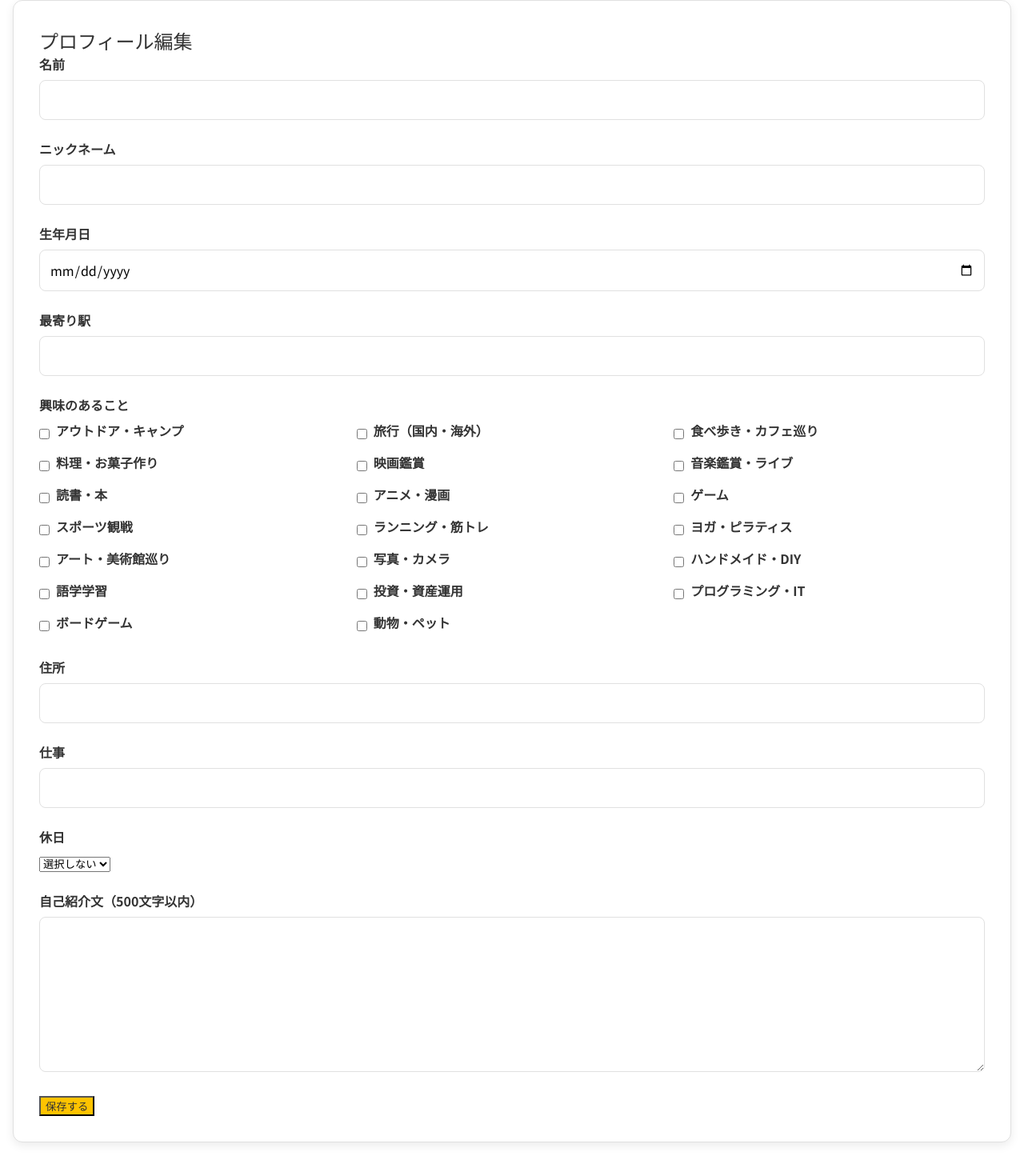
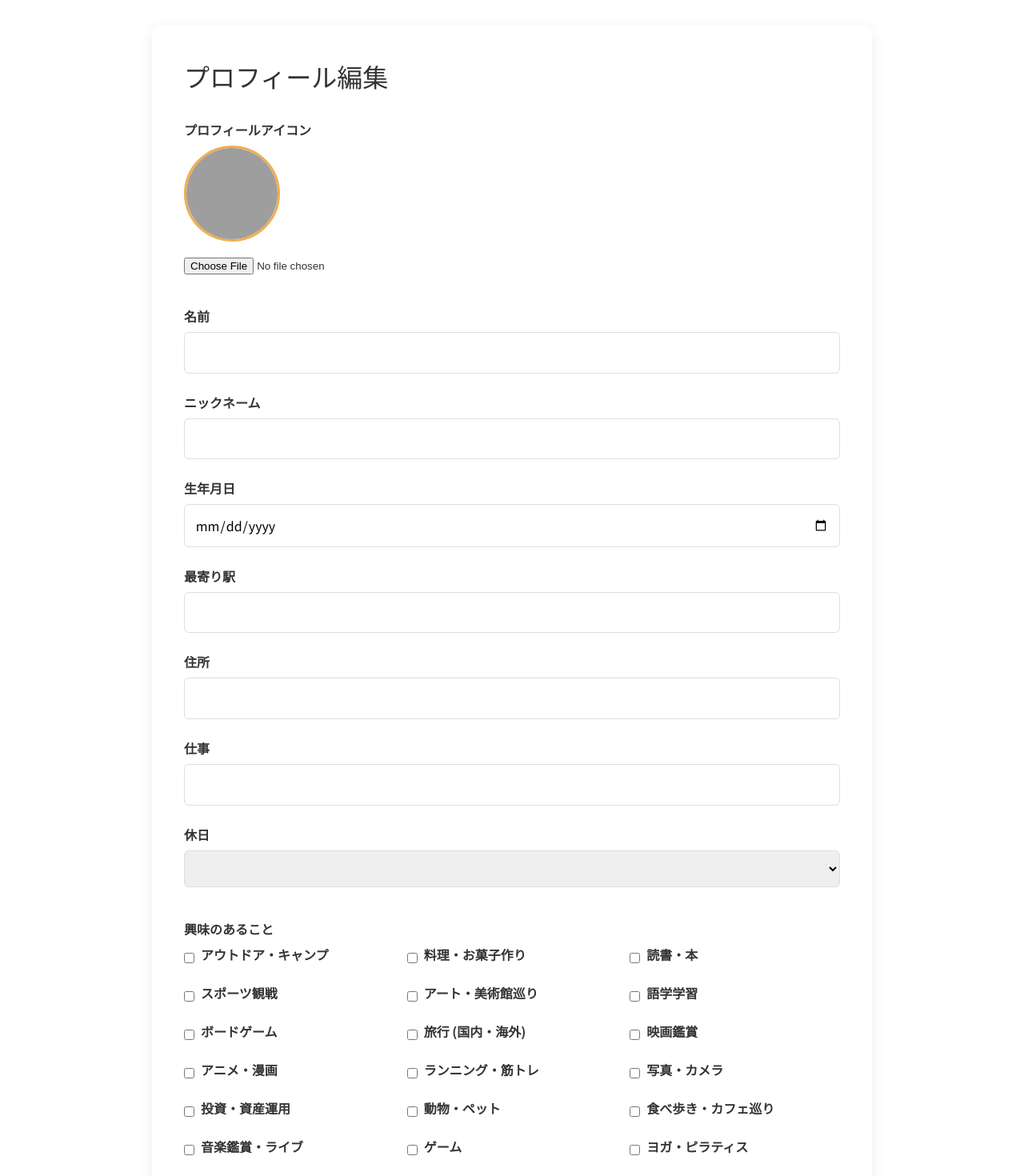
Before and after one commit to calme-calma/neighbor-link, a Vue app: page /profile in a window 1280 px wide. Shown: the part 73-1543 px from the top of the page at 80% size. Before the commit the page ends 1517 px from the top, so only its background shows below. Built offline with nearby package versions, Linux system fonts and the light colour scheme; no server answers; the database is empty; sample sign-in values are in the browser's storage; grey boxes are pictures that could not be loaded.

Commit message:
Feat: Implement user profiles and enhance event details

```diff
--- a/src/components/CreateEvent.vue
+++ b/src/components/CreateEvent.vue
@@ -17,8 +17,16 @@ const eventData = ref({
   eventDate: '',
   location: '',
   category: '',
+  price: '', // ★ 参加費フィールドを追加
+  tags: []    // ★ 雰囲気タグ（複数選択なので配列）を追加
 });
 
+// ★ 雰囲気タグの選択肢リストを定義
+const tagOptions = [
+  '初心者歓迎', '一人参加歓迎', '子連れOK',
+  'もくもく作業', 'おしゃべり中心', '途中参加/退出OK',
+  '20代中心', '30代中心', '年齢不問'
+];
 const categories = ref([]);
 // ★ アップロードする画像ファイルを保持するref
 const imageFile = ref(null);
@@ -155,6 +163,23 @@ onMounted(async () => {
         </select>
       </div>
 
+      <!-- 参加費 -->
+      <div class="form-group">
+        <label for="price">参加費（例: 500円, 無料, 飲食代実費など）</label>
+        <input type="text" id="price" v-model="eventData.price" placeholder="無料の場合は「無料」と入力してください">
+      </div>
+
+      <!-- 雰囲気タグ -->
+      <div class="form-group">
+        <label>雰囲気・タグ（複数選択可）</label>
+        <div class="tags-grid">
+          <div v-for="tag in tagOptions" :key="tag" class="tag-item">
+            <input type="checkbox" :id="tag" :value="tag" v-model="eventData.tags">
+            <label :for="tag">{{ tag }}</label>
+          </div>
+        </div>
+      </div>
+
       <!-- ★ isUploading中はボタンを無効化する -->
       <button type="submit" :disabled="isUploading">
         {{ isUploading ? '作成中...' : '作成する' }}
@@ -192,4 +217,26 @@ input[type="text"]:focus, input[type="datetime-local"]:focus, textarea:focus, se
 textarea { min-height: 150px; resize: vertical; }
 button { padding: 0.8rem 1.8rem; background-color: #f0ad4e; color: white; border: none; border-radius: 5px; font-size: 1rem; font-weight: bold; cursor: pointer; transition: background-color 0.2s; }
 button:hover { background-color: #ec971f; }
+
+/* ★ タグ選択エリアのスタイルを追加 */
+.tags-grid {
+  display: grid;
+  grid-template-columns: repeat(auto-fit, minmax(150px, 1fr));
+  gap: 1rem;
+}
+
+.tag-item {
+  display: flex;
+  align-items: center;
+}
+
+.tag-item input[type="checkbox"] {
+  width: auto; /* ★幅を自動にリセット */
+  margin-right: 0.5rem;
+}
+
+.tag-item label {
+  font-weight: normal; /* ★ラベルの太さを通常に */
+  margin-bottom: 0;
+}
 </style>
--- a/src/components/Profile.vue
+++ b/src/components/Profile.vue
@@ -1,193 +1,153 @@
-<!-- src/components/Profile.vue (最終完成版) -->
 <script setup>
 import { ref, onMounted } from 'vue';
-import { useRouter } from 'vue-router';
-import { db, auth } from '../firebase';
-import { collection, query, where, getDocs, doc, setDoc, updateDoc } from 'firebase/firestore';
+import { db, storage, auth } from '../firebase';
+import { doc, getDoc, setDoc, updateDoc } from 'firebase/firestore';
+import { ref as storageRef, uploadBytes, getDownloadURL } from 'firebase/storage';
 
-const router = useRouter();
+// ★ 扱うデータモデルを大幅に拡張
+const profile = ref({
+  // 基本情報
+  iconUrl: '',
+  name: '',
+  nickname: '',
+  bio: '',
+  // 詳細情報
+  birthday: '',
+  station: '',
+  address: '',
+  job: '',
+  holiday: '',
+  // 興味・関心 (配列で管理)
+  interests: []
+});
 
-// ▼▼▼ 新しい項目に対応する「箱」を全て用意 ▼▼▼
-const name = ref('');
-const nickname = ref('');
-const birthdate = ref('');
-const station = ref('');
-const interests = ref([]); // ★複数選択なので配列
-const age = ref(null); // 年齢は削除しましたが、他の場所で使う可能性を考え残してもOK
-const gender = ref('');
-const address = ref(''); // 住所は残します
-const occupation = ref('');
-const holiday = ref('');
-const hobbies = ref(''); // 趣味はinterestsに統合されますが、一旦残します
-const introduction = ref('');
-
-// ▼▼▼「興味のあること」の選択肢リスト ▼▼▼
+// ★ 興味・関心の選択肢リスト
 const interestOptions = [
-  'アウトドア・キャンプ', '旅行（国内・海外）', '食べ歩き・カフェ巡り', '料理・お菓子作り',
-  '映画鑑賞', '音楽鑑賞・ライブ', '読書・本', 'アニメ・漫画',
-  'ゲーム', 'スポーツ観戦', 'ランニング・筋トレ', 'ヨガ・ピラティス',
-  'アート・美術館巡り', '写真・カメラ', 'ハンドメイド・DIY', '語学学習',
-  '投資・資産運用', 'プログラミング・IT', 'ボードゲーム', '動物・ペット'
+  'アウトドア・キャンプ', '料理・お菓子作り', '読書・本', 'スポーツ観戦', 'アート・美術館巡り', '語学学習', 'ボードゲーム',
+  '旅行 (国内・海外)', '映画鑑賞', 'アニメ・漫画', 'ランニング・筋トレ', '写真・カメラ', '投資・資産運用', '動物・ペット',
+  '食べ歩き・カフェ巡り', '音楽鑑賞・ライブ', 'ゲーム', 'ヨガ・ピラティス', 'ハンドメイド・DIY', 'プログラミング・IT'
 ];
 
-const user = auth.currentUser;
-let userProfileDocId = null;
+const newIconFile = ref(null);
+const iconPreviewUrl = ref('');
+const isLoading = ref(true);
+const isUpdating = ref(false);
+let userDocRef = null;
 
-// --- 読み込み機能の強化 ---
 onMounted(async () => {
+  const user = auth.currentUser;
   if (user) {
-    const q = query(collection(db, "users"), where("userId", "==", user.uid));
-    const querySnapshot = await getDocs(q);
-
-    if (!querySnapshot.empty) {
-      const userProfileDoc = querySnapshot.docs[0];
-      userProfileDocId = userProfileDoc.id;
-      const profileData = userProfileDoc.data();
-
-      // ▼▼▼ 全ての項目を読み込むようにする ▼▼▼
-      name.value = profileData.name || '';
-      nickname.value = profileData.nickname || '';
-      birthdate.value = profileData.birthdate || '';
-      station.value = profileData.station || '';
-
-      // ★配列であるinterestsも読み込む
-      interests.value = profileData.interests || [];
-
-      // 既存の項目も読み込む
-      age.value = profileData.age || null;
-      gender.value = profileData.gender || '';
-      address.value = profileData.address || '';
-      occupation.value = profileData.occupation || '';
-      holiday.value = profileData.holiday || '';
-      hobbies.value = profileData.hobbies || ''; // 古い趣味データも念のため読み込み
-      introduction.value = profileData.introduction || '';
+    userDocRef = doc(db, 'users', user.uid);
+    const docSnap = await getDoc(userDocRef);
+    if (docSnap.exists()) {
+      // ★ Firestoreから読み込んだデータと、ローカルのデータモデルをマージする
+      profile.value = { ...profile.value, ...docSnap.data() };
+      iconPreviewUrl.value = profile.value.iconUrl || '';
     }
   }
+  isLoading.value = false;
 });
 
-// --- 保存・更新機能の強化 ---
-const handleSaveProfile = async () => {
-  if (!user) { return; }
+const handleFileChange = (e) => {
+  const file = e.target.files[0];
+  if (file) {
+    newIconFile.value = file;
+    iconPreviewUrl.value = URL.createObjectURL(file);
+  }
+};
 
-  const profileData = {
-    userId: user.uid,
-    // ▼▼▼ 新しい項目を保存データに含める ▼▼▼
-    name: name.value,
-    nickname: nickname.value,
-    birthdate: birthdate.value,
-    station: station.value,
-    interests: interests.value, // ★配列をそのまま保存
+const updateProfile = async () => {
+  if (!userDocRef) return;
 
-    // 既存の項目
-    age: age.value,
-    gender: gender.value,
-    address: address.value,
-    occupation: occupation.value,
-    holiday: holiday.value,
-    hobbies: hobbies.value,
-    introduction: introduction.value,
-  };
+  isUpdating.value = true;
+  let updatedIconUrl = profile.value.iconUrl;
 
   try {
-    // ... 更新・新規作成ロジックは変更なし ...
-    if (userProfileDocId) {
-      await updateDoc(doc(db, "users", userProfileDocId), profileData);
-    } else {
-      await setDoc(doc(db, "users", user.uid), profileData);
+    if (newIconFile.value) {
+      const filePath = `profile-icons/${auth.currentUser.uid}/${Date.now()}`;
+      const fileRef = storageRef(storage, filePath);
+      await uploadBytes(fileRef, newIconFile.value);
+      updatedIconUrl = await getDownloadURL(fileRef);
     }
 
-    alert('プロフィールを保存しました！');
-    router.push('/events');
+    // ★ 保存するデータを現在のprofile refの内容に更新
+    const profileData = {
+      ...profile.value,
+      userId: auth.currentUser.uid,
+      iconUrl: updatedIconUrl
+    };
 
+    await setDoc(userDocRef, profileData, { merge: true }); // ★ merge:trueで、既存フィールドを消さずに更新
+
+    alert('プロフィールを更新しました！');
   } catch (error) {
-    console.error("プロフィール保存エラー: ", error);
-    alert('エラーが発生しました。');
+    console.error("Error updating profile: ", error);
+    alert('プロフィールの更新に失敗しました。');
+  } finally {
+    isUpdating.value = false;
   }
 };
 </script>
 
 <template>
-  <div class="card">
-    <h2>プロフィール編集</h2>
-    <form @submit.prevent="handleSaveProfile">
-      <!-- 名前 -->
-      <div class="form-group">
-        <label for="name">名前</label>
-        <input type="text" id="name" v-model="name" />
+  <div v-if="isLoading">...</div>
+  <div v-else class="profile-container">
+    <form @submit.prevent="updateProfile">
+      <h1>プロフィール編集</h1>
+
+      <!-- アイコン -->
+      <div class="form-section">
+        <label>プロフィールアイコン</label>
+        <div class="icon-preview"><img :src="iconPreviewUrl || '/symbol-logo.png'"></div>
+        <input type="file" @change="handleFileChange">
       </div>
-      <!-- ニックネーム -->
-      <div class="form-group">
-        <label for="nickname">ニックネーム</label>
-        <input type="text" id="nickname" v-model="nickname" required />
+
+      <!-- 基本情報 -->
+      <div class="form-section">
+        <div class="form-group"><label for="name">名前</label><input type="text" id="name" v-model="profile.name"></div>
+        <div class="form-group"><label for="nickname">ニックネーム</label><input type="text" id="nickname" v-model="profile.nickname"></div>
+        <div class="form-group"><label for="birthday">生年月日</label><input type="date" id="birthday" v-model="profile.birthday"></div>
+        <div class="form-group"><label for="station">最寄り駅</label><input type="text" id="station" v-model="profile.station"></div>
+        <div class="form-group"><label for="address">住所</label><input type="text" id="address" v-model="profile.address"></div>
+        <div class="form-group"><label for="job">仕事</label><input type="text" id="job" v-model="profile.job"></div>
+        <div class="form-group"><label for="holiday">休日</label><select id="holiday" v-model="profile.holiday"><option>土日休み</option><option>平日休み</option><option>不定休</option></select></div>
       </div>
-      <!-- 生年月日 -->
-      <div class="form-group">
-        <label for="birthdate">生年月日</label>
-        <input type="date" id="birthdate" v-model="birthdate" />
-      </div>
-      <!-- 最寄り駅 -->
-      <div class="form-group">
-        <label for="station">最寄り駅</label>
-        <input type="text" id="station" v-model="station" />
-      </div>
-      <!-- 興味のあること（複数選択） -->
-      <div class="form-group">
+
+      <!-- 興味のあること -->
+      <div class="form-section">
         <label>興味のあること</label>
-        <div class="interest-options">
-          <div v-for="option in interestOptions" :key="option" class="interest-item">
-            <input type="checkbox" :id="option" :value="option" v-model="interests">
-            <label :for="option">{{ option }}</label>
+        <div class="interests-grid">
+          <div v-for="interest in interestOptions" :key="interest" class="interest-item">
+            <input type="checkbox" :id="interest" :value="interest" v-model="profile.interests">
+            <label :for="interest">{{ interest }}</label>
           </div>
         </div>
       </div>
-      <!-- 既存の項目（住所、仕事など） -->
-      <div class="form-group">
-        <label for="address">住所</label>
-        <input type="text" id="address" v-model="address" />
-      </div>
-      <div class="form-group">
-        <label for="occupation">仕事</label>
-        <input type="text" id="occupation" v-model="occupation" />
-      </div>
-      <div class="form-group">
-        <label for="holiday">休日</label>
-        <select id="holiday" v-model="holiday">
-          <option value="">選択しない</option>
-          <option value="平日休み">平日休み</option>
-          <option value="土日休み">土日休み</option>
-          <option value="不定期">不定期</option>
-        </select>
-      </div>
-      <div class="form-group">
-        <label for="introduction">自己紹介文（500文字以内）</label>
-        <textarea id="introduction" v-model="introduction" rows="7" maxlength="500"></textarea>
+
+      <!-- 自己紹介 -->
+      <div class="form-section">
+        <div class="form-group">
+          <label for="bio">自己紹介文</label>
+          <textarea id="bio" v-model="profile.bio" rows="8"></textarea>
+        </div>
       </div>
 
-      <button type="submit" class="button-primary">保存する</button>
+      <button type="submit" :disabled="isUpdating">{{ isUpdating ? '保存中...' : '保存する' }}</button>
     </form>
   </div>
 </template>
 
 <style scoped>
-/* チェックボックス用のスタイルを追加 */
-.interest-options {
-  display: grid;
-  grid-template-columns: repeat(2, 1fr); /* スマホでは2列 */
-  gap: 0.5rem;
-}
-.interest-item {
-  display: flex;
-  align-items: center;
-}
-.interest-item input[type="checkbox"] {
-  width: auto;
-  margin-right: 0.5rem;
-}
-
-/* PC表示では3列に */
-@media (min-width: 768px) {
-  .interest-options {
-    grid-template-columns: repeat(3, 1fr);
-  }
-}
+.profile-container { max-width: 900px; margin: 2rem auto; padding: 2.5rem; background: #fff; border-radius: 12px; box-shadow: 0 5px 20px rgba(0,0,0,0.08); }
+h1 { margin-bottom: 2rem; }
+.form-section { margin-bottom: 2.5rem; }
+.form-group { margin-bottom: 1.5rem; }
+label { display: block; font-weight: 600; margin-bottom: 0.5rem; }
+input[type="text"], input[type="date"], select, textarea { width: 100%; padding: 0.8rem; border: 1px solid #ddd; border-radius: 6px; font-size: 1rem; }
+.icon-preview { width: 120px; height: 120px; border-radius: 50%; overflow: hidden; margin-bottom: 1rem; border: 3px solid #f0ad4e; }
+.icon-preview img { width: 100%; height: 100%; object-fit: cover; }
+.interests-grid { display: grid; grid-template-columns: repeat(auto-fit, minmax(200px, 1fr)); gap: 1rem; }
+.interest-item { display: flex; align-items: center; }
+.interest-item input { margin-right: 0.5rem; }
+button { /* 以前のスタイルを適用 */ }
 </style>
```
Also changed, not shown: src/components/EventDetail.vue (+129 -21 lines), src/firebase.js (+2 -5 lines).
